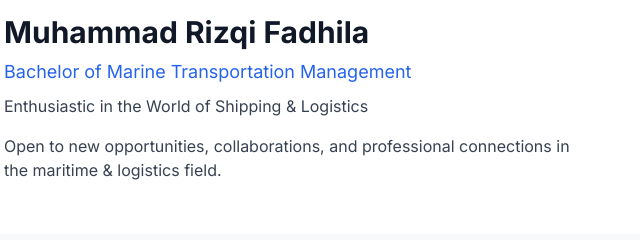
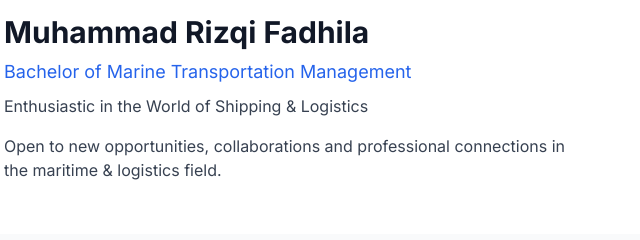
Before and after one commit to RizqiFadhila/Rizqi-Fadhila_Profile, a plain HTML site: page index.html in a window 1280 px wide. Shown: the part 98-338 px from the top of the page, 284-924 px from the left. Drawn offline with nearby package versions, Linux system fonts and the light colour scheme.

Commit message:
Update index.html

```diff
--- a/index.html
+++ b/index.html
@@ -35,7 +35,7 @@
           Enthusiastic in the World of Shipping & Logistics
         </p>
         <p class="mt-4 text-gray-700 text-sm md:text-base max-w-xl">
-          Open to new opportunities, collaborations, and professional connections in the maritime & logistics field.
+          Open to new opportunities, collaborations and professional connections in the maritime & logistics field.
         </p>
       </div>
     </div>
```
